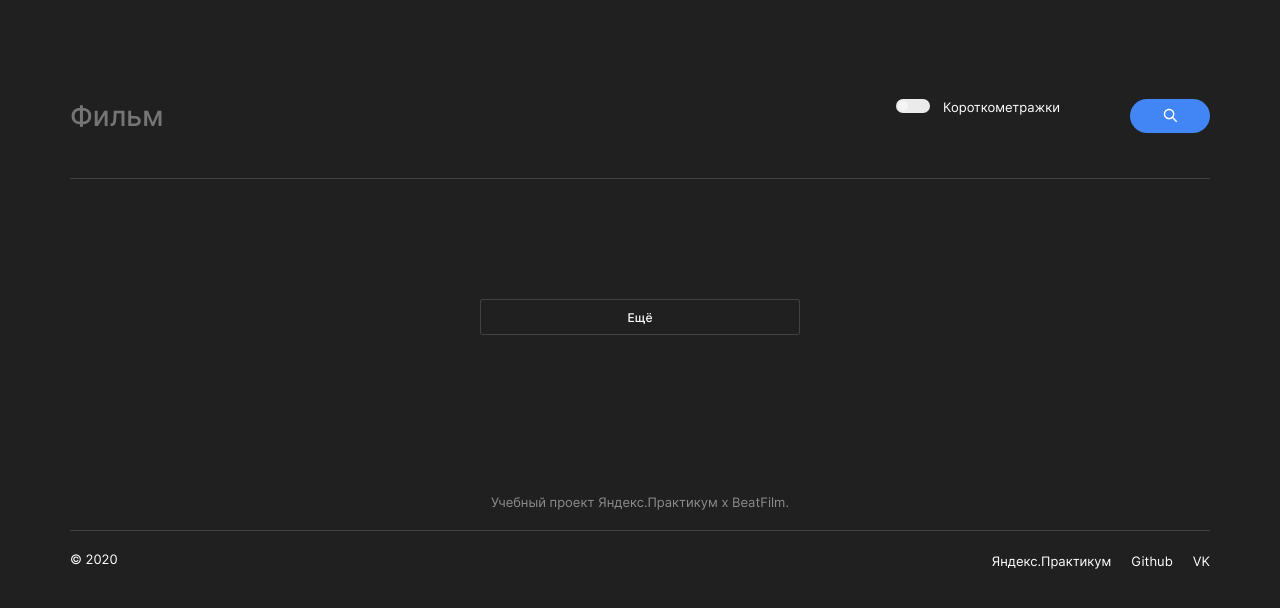
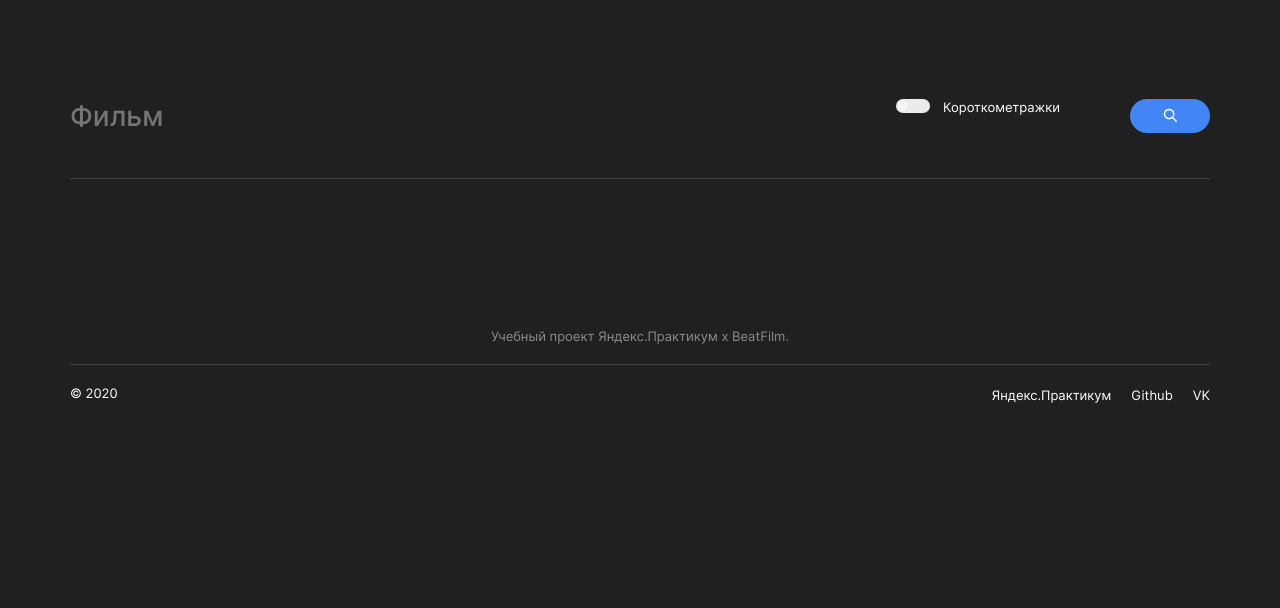
Before and after one commit to SvetlanaPivovarova/movies-explorer-frontend, a React app: page /movies in a window 1280 px wide. Shown: the part 78-686 px from the top of the page. Built offline with nearby package versions, Linux system fonts and the light colour scheme.

Commit message:
правильные рендеринг по количеству фильмов

```diff
--- a/src/components/ButtonMore/ButtonMore.css
+++ b/src/components/ButtonMore/ButtonMore.css
@@ -22,6 +22,10 @@
     opacity: .8;
 }
 
+.button-more__button_invisible {
+    display: none;
+}
+
 @media screen and (max-width: 568px) {
     .button-more__button {
         width: 240px;
--- a/src/components/ButtonMore/ButtonMore.js
+++ b/src/components/ButtonMore/ButtonMore.js
@@ -1,10 +1,14 @@
 import React from 'react';
 import './ButtonMore.css';
 
-function ButtonMore() {
+function ButtonMore({ onClick, isVisible }) {
     return(
         <section className="button-more content">
-            <button className="button-more__button">Ещё</button>
+            <button
+                className={isVisible ? "button-more__button" : "button-more__button_invisible"}
+                onClick={onClick}>
+                    Ещё
+            </button>
         </section>
     )
 }
--- a/src/components/Movies/Movies.js
+++ b/src/components/Movies/Movies.js
@@ -1,4 +1,4 @@
-import React, {useState} from "react";
+import React, {useState, useEffect} from "react";
 import "./Movies.css";
 import Header from "../Header/Header";
 import SearchForm from "../SearchForm/SearchForm";
@@ -11,14 +11,65 @@ import NavigationSidebar from "../NavigationSidebar/NavigationSidebar";
 
 
 function Movies({ isLoading, search, setSearch, error, getMovies, movies }) {
-
-    //const [isSearchQueryEntered, setIsSearchQueryEntered] = useState(false);
-
     const getScreenWidth = () => {
         return document.documentElement.clientWidth;
     };
 
+    const [screenSize, setScreenSize] = useState({ width: getScreenWidth() })
     const [moviesNumber, setMoviesNumber] = useState(0);
+    const [addingMoviesNumber, setAddingMoviesNumber] = useState(0)
+    const [renderingMovies, setRenderingMovies] = useState([]);
+    const [isButtonMoreShown, setIsButtonMoreShown] = useState(false);
+
+    useEffect(() => {
+        let delay = null;
+
+        const resizeHandler = () => {
+            clearTimeout(delay);
+            delay = setTimeout(() => {
+                setScreenSize({ width: getScreenWidth() });
+            }, 300)
+        };
+
+        window.addEventListener('resize', resizeHandler);
+
+        return () => window.removeEventListener('resize', resizeHandler);
+    }, []);
+
+    useEffect(() => {
+        if (screenSize.width > 1024) {
+            if (!moviesNumber) {
+                setMoviesNumber(12)
+            }
+            setAddingMoviesNumber(3);
+        } else if (screenSize.width > 719) {
+            if (!moviesNumber) {
+                setMoviesNumber(8)
+            }
+            setAddingMoviesNumber(2);
+        } else if (screenSize.width > 320) {
+            if (!moviesNumber) {
+                setMoviesNumber(5)
+            }
+            setAddingMoviesNumber(2);
+        }
+    }, [moviesNumber, screenSize.width]);
+
+    useEffect(() => {
+        const moreRenderingMovies = movies.slice(0, moviesNumber);
+        setRenderingMovies(moreRenderingMovies);
+        console.log('movies.length:', movies.length)
+        if (moreRenderingMovies.length < movies.length) {
+            setIsButtonMoreShown(true);
+        } else setIsButtonMoreShown(false);
+    }, [addingMoviesNumber, moviesNumber, movies]);
+
+
+
+    function addMoreMovie() {
+        setMoviesNumber(moviesNumber + addingMoviesNumber);
+        console.log('MoviesNumber:', moviesNumber);
+    }
 
 
     return(
@@ -35,9 +86,12 @@ function Movies({ isLoading, search, setSearch, error, getMovies, movies }) {
                 :
                 <>
                     <MoviesCardList
-                        movies={movies}
+                        movies={renderingMovies}
                     />
-                    <ButtonMore />
+                    <ButtonMore
+                        onClick={addMoreMovie}
+                        isVisible={isButtonMoreShown}
+                    />
                 </>
             }
 
--- a/src/components/MoviesCardList/MoviesCardList.js
+++ b/src/components/MoviesCardList/MoviesCardList.js
@@ -1,12 +1,9 @@
 import React from "react";
 import "./MoviesCardList.css";
 import MoviesCard from "../MoviesCard/MoviesCard";
-import {initialCards} from "../../utils/data";
 
 function MoviesCardList({ movies }) {
     //const [cards, setCards] = React.useState([]);
-
-    //const moviesCards = initialCards;
 
     return(
         <section className="movies-list content content_type_small-padding">
```
